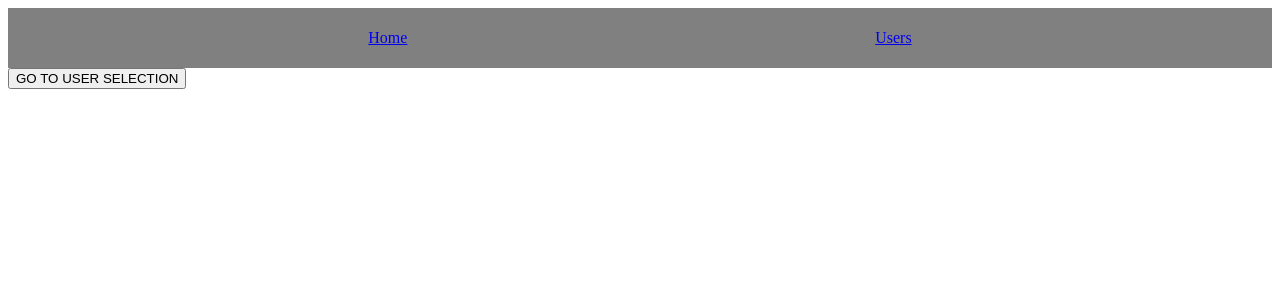
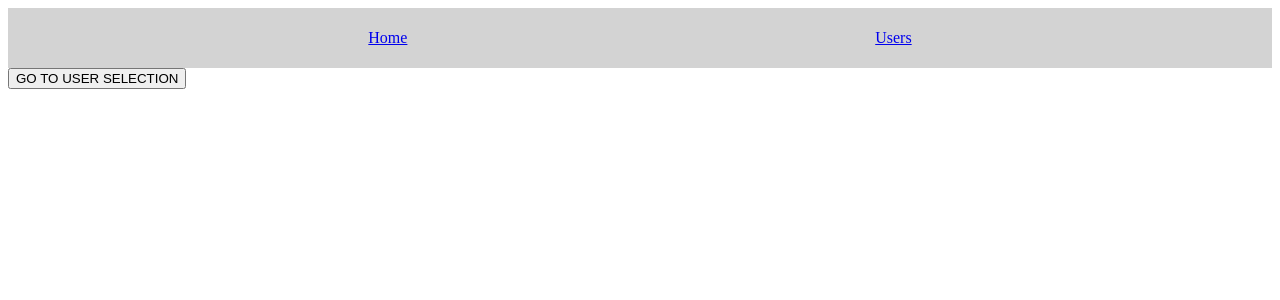
Before and after one commit to robertomaldonado/nuxtPractice, a Nuxt app: page / in a window 1280 px wide. Shown: the top 300 px of the page. Built offline with nearby package versions, Linux system fonts and the light colour scheme.

Commit message:
Added Header to users layout

```diff
--- a/components/Header.vue
+++ b/components/Header.vue
@@ -22,7 +22,7 @@
     display: flex;
     justify-content: center;
     align-items: center;
-    background: grey;
+    background: lightgrey;
   }
   .nav-bar{
     list-style: none;
--- a/layouts/users_layout.vue
+++ b/layouts/users_layout.vue
@@ -1,11 +1,18 @@
 <template>
   <div>
-    <header>
-      USERS SECTION
-    </header>
+    <Header />
     <Nuxt />
   </div>
 </template>
 
+<script>
+import Header from '~/components/Header'
+export default {
+  components:{
+    Header
+  }
+}
+
+</script>
 <style>
 </style>
```
